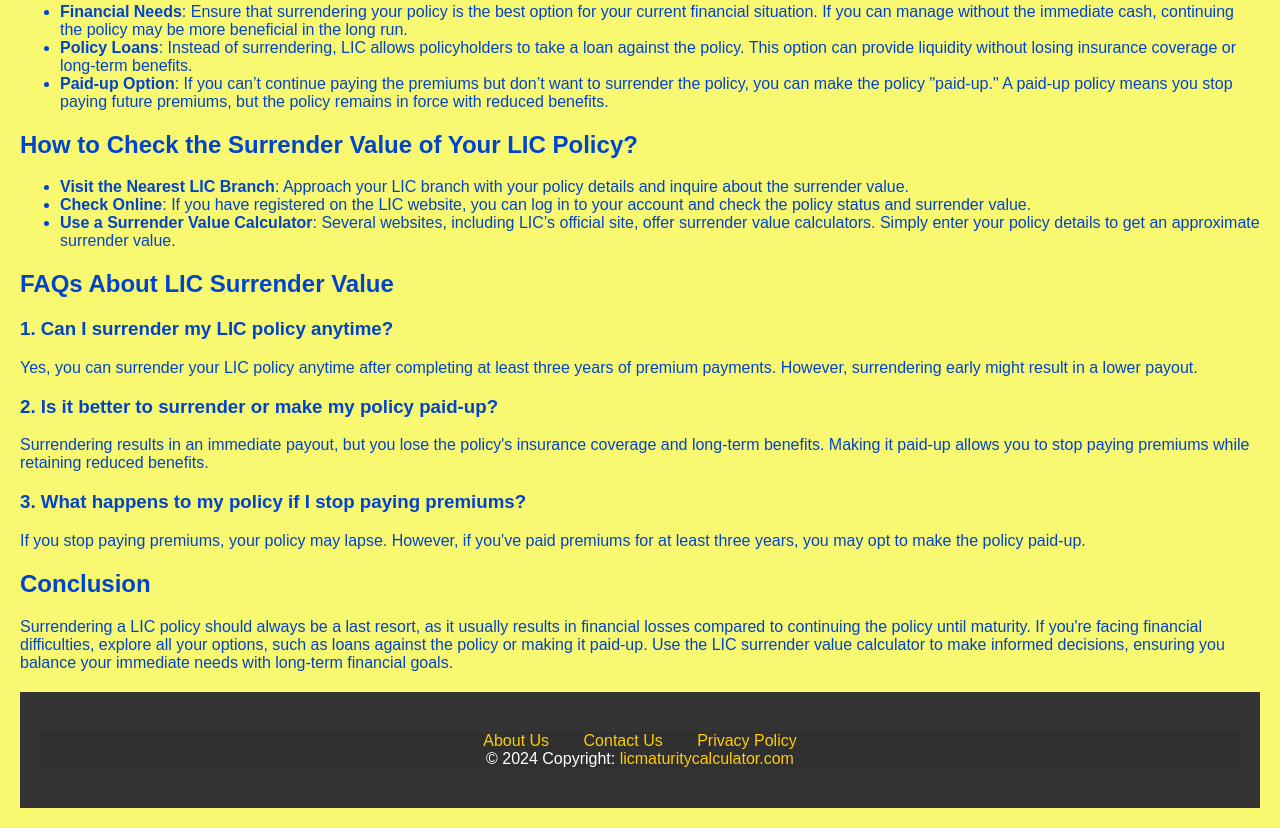
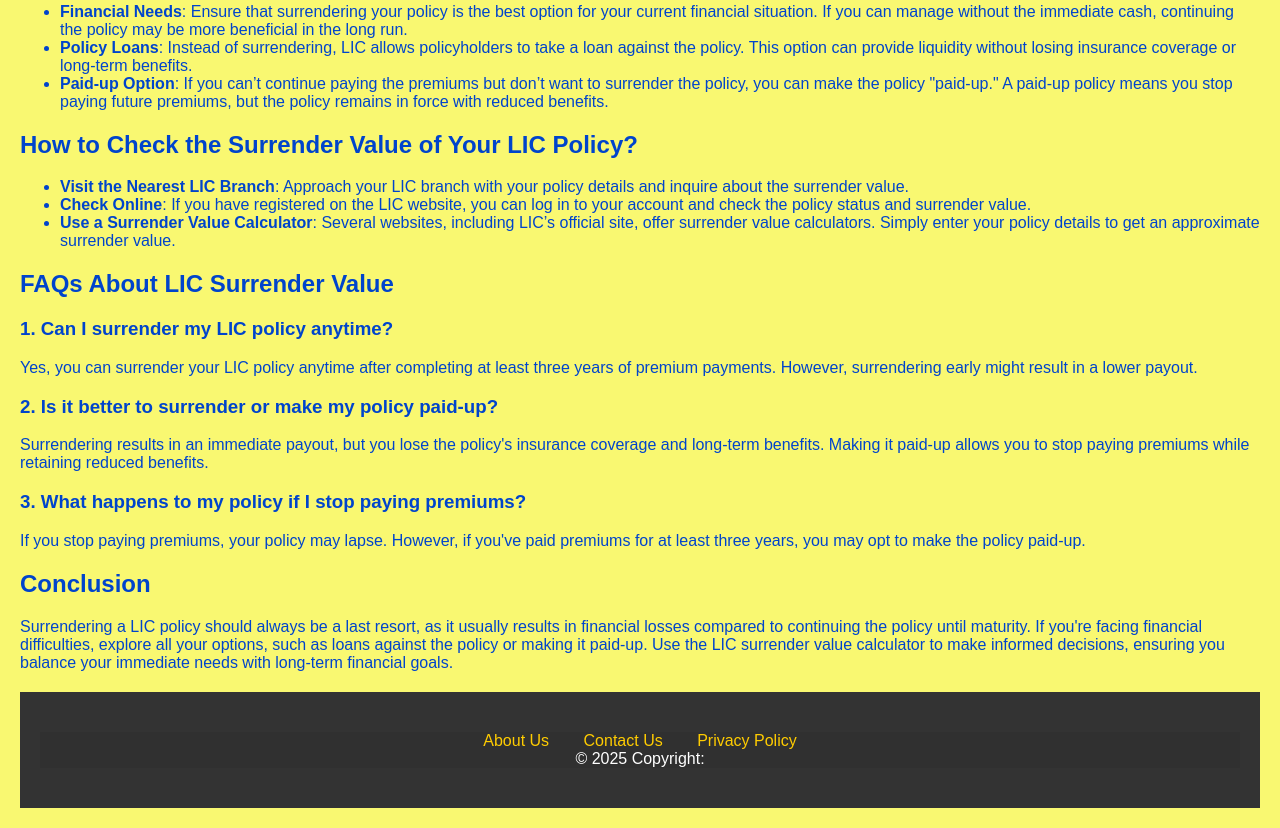
Before and after one commit to LicSurrenderValueCalculator/licsurrendervaluecalculator.github.io, a plain HTML site: page index.html in a window 1280 px wide. Shown: the part 1974-2802 px from the top of the page. Drawn offline with Linux system fonts and the light colour scheme.

Commit message:
Update index.html

```diff
--- a/index.html
+++ b/index.html
@@ -290,8 +290,7 @@
   </div>
   <!-- Copyright -->
   <div class="text-center p-3" style="background-color: rgba(0, 0, 0, 0.05);">
-    © 2024 Copyright:
-    <a class="text-body" href="https://licmaturitycalculator.com/">licmaturitycalculator.com</a>
+    © 2025 Copyright:
   </div>
   <!-- Copyright -->
 </footer>
```
